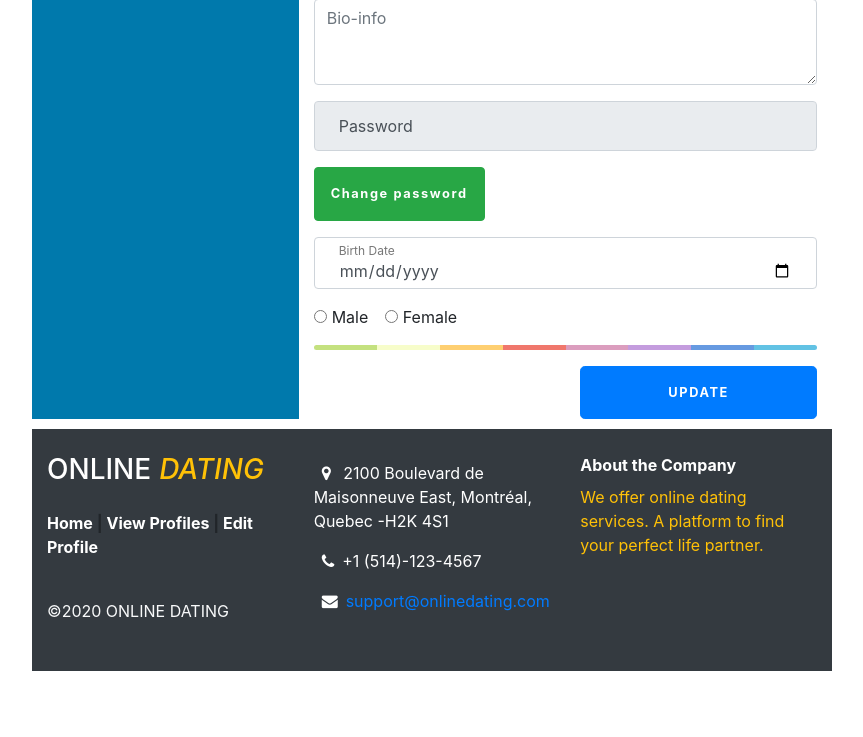
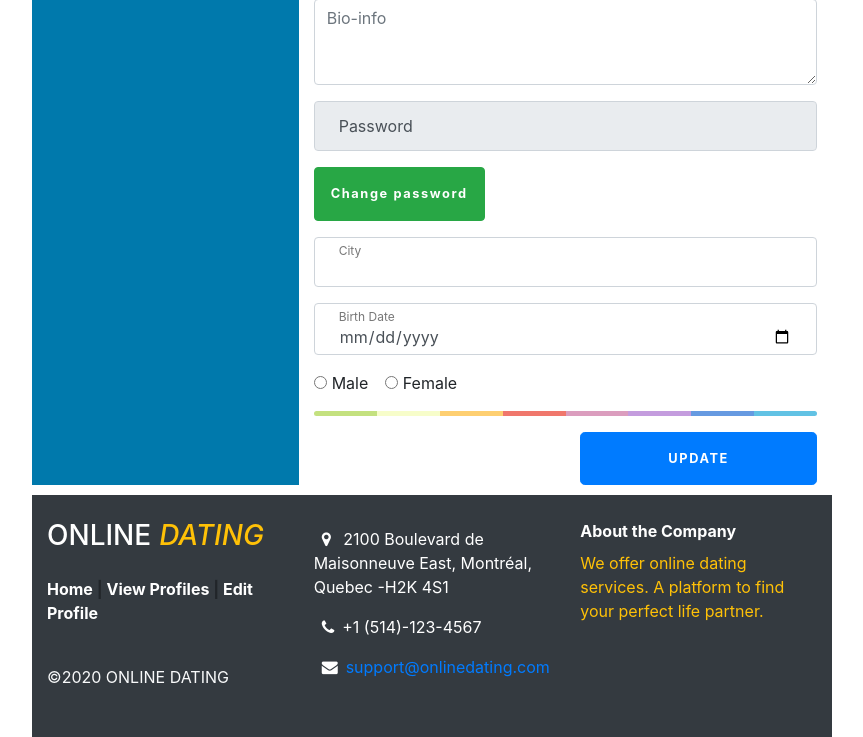
Before and after one commit to vatsal121/datingSitePHP, a PHP site: page /edit-profile.php in a window 1280 px wide. Shown: the part 492-1229 px from the top of the page, without its empty margins (208-1071 px from the left). Before the commit the page ends 1163 px from the top, so only its background shows below. Run offline with PHP 8.4, Linux system fonts and the light colour scheme; the visitor is signed in with stand-in values (Sample User, id 1); data that the repository does not hold is empty.

Commit message:
one field updated on edit profile page

```diff
--- a/edit-profile.php
+++ b/edit-profile.php
@@ -8,6 +8,7 @@ $id = '';
 $firstName = '';
 $lastName = '';
 $email = '';
+$city = '';
 $bio = '';
 $password = '';
 $birthDate = '';
@@ -35,6 +36,7 @@ if ($_SESSION['userId']) {
         $lastName = $row['lastName'];
         $email = $row['email'];
         $bio = $row['bio'];
+        $city = $row['city'];
         $birthDate = $row['birthDate'];
         $gender = $row['gender'];
         $image = $row['imgUrl'];
@@ -97,10 +99,11 @@ if ($_SESSION['userId']) {
         $lastName = $_POST['lastName'];
         $email = $_POST['email'];
         $bio = $_POST['bio'];
+        $city = $_POST['city'];
         $birthDate = $_POST['birthDate'];
         $gender = $_POST['gender'];
 
-        $query1 = "UPDATE profile SET email = '$email', firstName = '$firstName', lastName = '$lastName', bio = '$bio', birthDate = '$birthDate', gender = '$gender' WHERE id = '$id'";
+        $query1 = "UPDATE profile SET email = '$email', firstName = '$firstName', lastName = '$lastName', bio = '$bio', city = '$city', birthDate = '$birthDate', gender = '$gender' WHERE id = '$id'";
         $stmt1 = $connection->prepare($query1);
         $stmt1->execute();
         $count1 = $stmt1->rowCount();
@@ -220,6 +223,11 @@ if ($_SESSION['userId']) {
                                 </button>
                             </div>
                             <div class="form-label-group">
+                                <input type="type" id="city" name="city" class="form-control"
+                                       value="<?php echo $city; ?>">
+                                <label for="city">City</label>
+                            </div>
+                            <div class="form-label-group">
                                 <input type="date" id="birthDate" name="birthDate" class="form-control"
                                        value="<?php echo $birthDate; ?>">
                                 <label for="birthDate">Birth Date</label>
```
